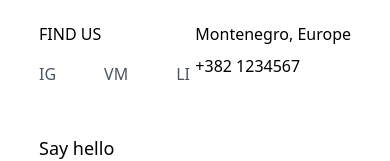
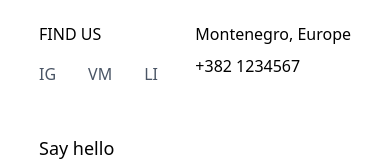
Before and after one commit to Suksii/katadesign-next, a Next.js app: page /contact in a window 390 px wide. Shown: the part 508-669 px from the top of the page. Built offline with nearby package versions, Linux system fonts and the light colour scheme.

Commit message:
small style changes

```diff
--- a/src/app/(white-layout)/contact/page.js
+++ b/src/app/(white-layout)/contact/page.js
@@ -13,7 +13,7 @@ const ContactPage = () => {
             <div className="flex flex-col gap-4">
               <p className="uppercase font-medium">Find us</p>
               <SocialLinks
-                containerClassName="flex justify-between gap-12"
+                containerClassName="flex justify-between gap-8 lg:gap-12"
                 linkClassName="text-gray-600 font-medium uppercase cursor-pointer"
               />
             </div>
--- a/src/components/HamburgerMenu.jsx
+++ b/src/components/HamburgerMenu.jsx
@@ -117,7 +117,7 @@ export default function HamburgerMenu({ variant = "light" }) {
                     <Link
                       href={item.link}
                       onClick={() => setIsOpen(false)}
-                      className="group relative block text-3xl md:text-5xl uppercase tracking-wider transition-all duration-300"
+                      className="group relative block text-3xl md:text-5xl uppercase tracking-wider transition-all duration-300 w-[200px] mx-auto"
                     >
                       <span className="absolute left-0 top-1/2 -translate-y-1/2 w-[1px] h-0 group-hover:h-full transition-all duration-300 bg-black"></span>
 
@@ -153,12 +153,6 @@ export default function HamburgerMenu({ variant = "light" }) {
                   </motion.p>
                 ))}
               </div>
-              {/* <SocialLinks
-                containerClassName="flex-1 flex gap-12 md:gap-24 pt-12 md:pt-0"
-                linkClassName="text-lg cursor-pointer transition-all duration-200 hover:scale-110 hover:text-[#3b82f6]"
-                isFullName={true}
-                variants={footerLinkVariants}
-              /> */}
             </motion.div>
           </>
         )}
```
